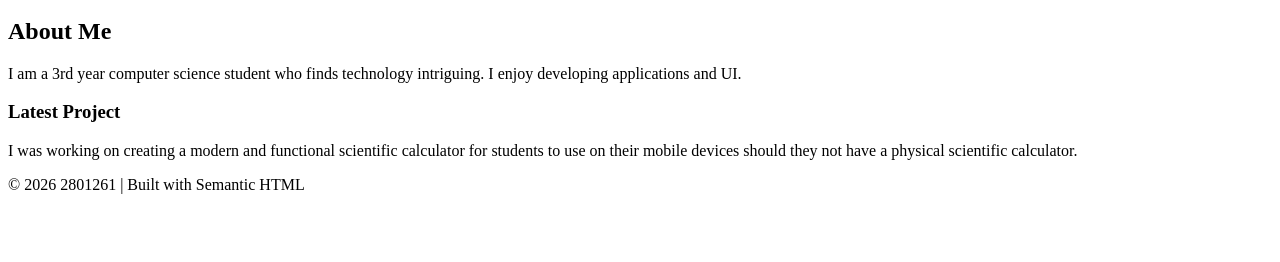
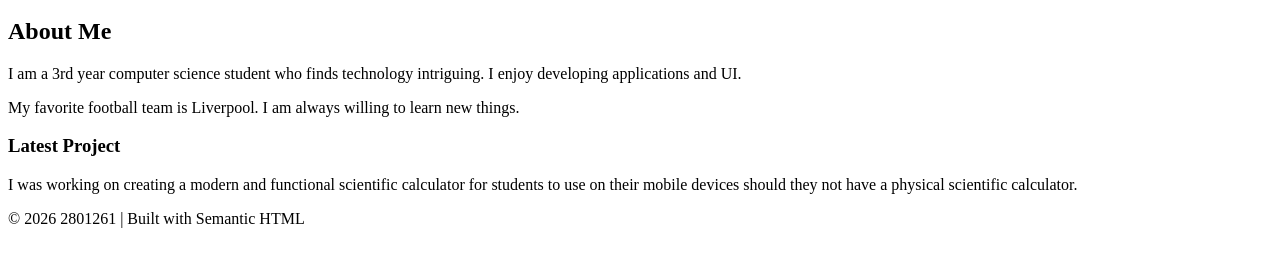
Before and after one commit to nayan-m15/2801261-portfolio, a plain HTML site: page index.html in a window 1280 px wide. Shown: the part 136-398 px from the top of the page. Drawn offline with Linux system fonts and the light colour scheme.

Commit message:
More information in the about me section

```diff
--- a/index.html
+++ b/index.html
@@ -21,6 +21,9 @@
 			<p>
 				I am a 3rd year computer science student who finds technology intriguing. I enjoy developing applications and UI.
 			</p>
+			<p>
+				My favorite football team is Liverpool. I am always willing to learn new things.
+			</p>
 		</section>
 		<article>
 			<h3>Latest Project</h3>
```
